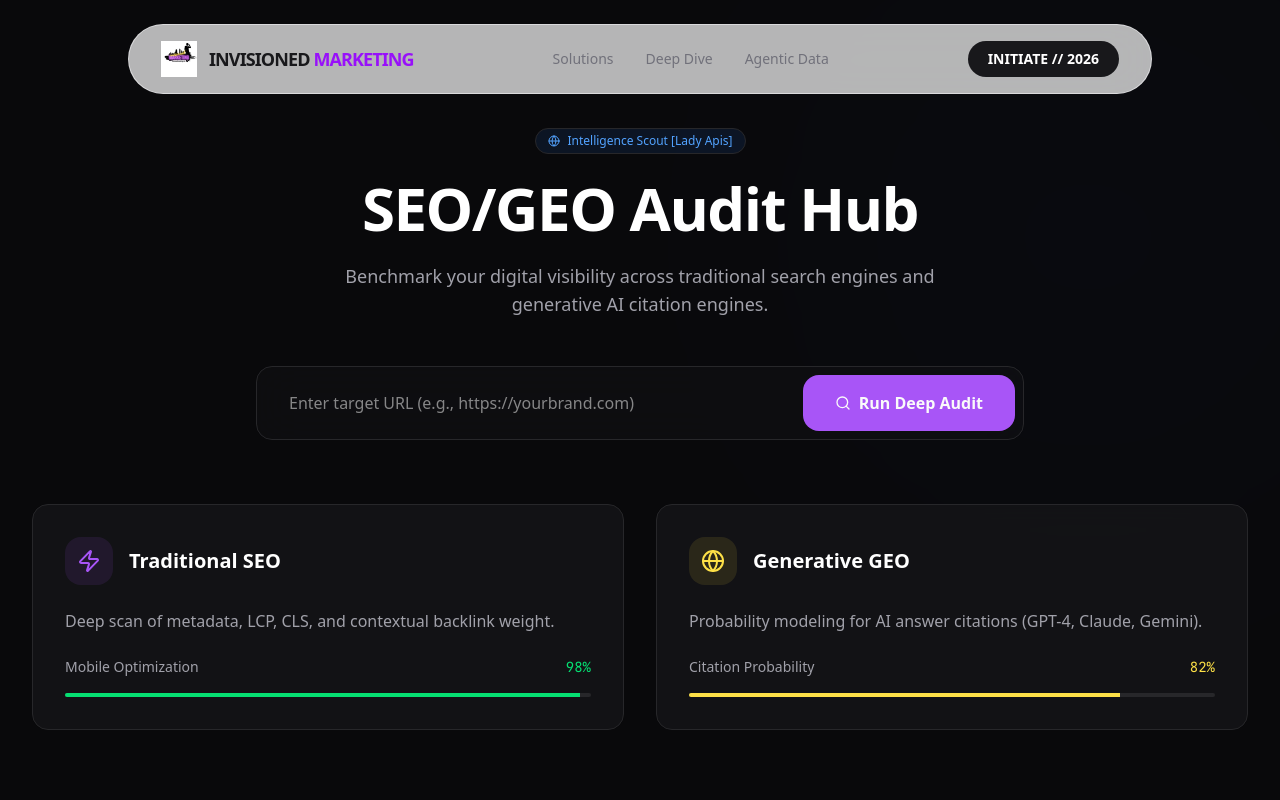
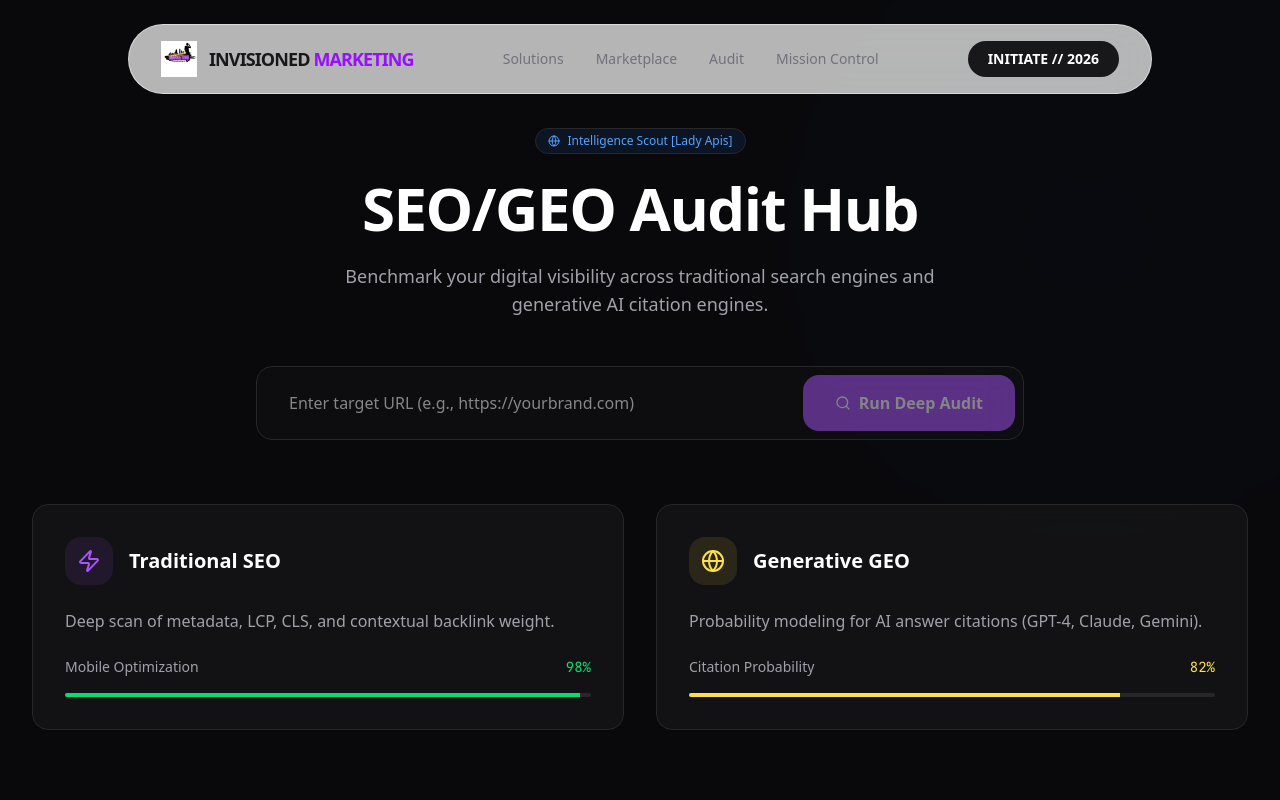
Before and after one commit to Cyberdad247/Portfolio, a Next.js app: page /audit in a window 1280 px wide. Shown: the top 800 px of the page. Built offline with nearby package versions, Linux system fonts and the light colour scheme; a web font is replaced by a local one.

Commit message:
feat: wire nextjs frontend to fastapi backend for audit and agent fleet status

```diff
--- a/app/ai-agents/page.tsx
+++ b/app/ai-agents/page.tsx
@@ -1,14 +1,47 @@
 "use client";
 
+import { useState, useEffect } from "react";
 import { motion } from "framer-motion";
 import { Cpu, Terminal, ShieldCheck, Bug, Search, MessageSquare, Globe, BrainCircuit } from "lucide-react";
 import { AmbientGlow } from "@/components/ui/ambient-glow";
-import { agents } from "@/config/agents.config";
+import { agents as staticAgents, AgentConfig } from "@/config/agents.config";
 
 const glassCard =
 	"rounded-2xl border border-border bg-card p-8 backdrop-blur-md relative overflow-hidden group";
 
 export default function AIAgentsPage() {
+	const [agents, setAgents] = useState<AgentConfig[]>(staticAgents);
+
+	useEffect(() => {
+		async function fetchAgentStatus() {
+			try {
+				const response = await fetch("/api/v1/agents");
+				if (response.ok) {
+					const data = await response.json();
+					const liveAgents = data.fleet || [];
+
+					// Merge live status with static visual configuration
+					setAgents((prev) =>
+						prev.map((agent) => {
+							const liveMatch = liveAgents.find((la: any) => la.id === agent.id);
+							if (liveMatch && liveMatch.status) {
+								return { ...agent, status: liveMatch.status };
+							}
+							return agent;
+						})
+					);
+				}
+			} catch (error) {
+				console.error("Failed to fetch live agent status:", error);
+			}
+		}
+
+		fetchAgentStatus();
+		// Poll every 10 seconds for live updates
+		const interval = setInterval(fetchAgentStatus, 10000);
+		return () => clearInterval(interval);
+	}, []);
+
 	return (
 		<main className="relative min-h-screen bg-background pt-32 pb-24 px-4 md:px-8 overflow-hidden">
 			<AmbientGlow color="bg-secondary/10" position="top-left" />
--- a/app/audit/page.tsx
+++ b/app/audit/page.tsx
@@ -1,5 +1,6 @@
 "use client";
 
+import { useState } from "react";
 import { motion } from "framer-motion";
 import { Search, Globe, FileCheck, Zap, AlertCircle, BarChart } from "lucide-react";
 import { AmbientGlow } from "@/components/ui/ambient-glow";
@@ -7,6 +8,45 @@ import { AmbientGlow } from "@/components/ui/ambient-glow";
 const glassCard = "rounded-2xl border border-border bg-card p-8 backdrop-blur-md relative overflow-hidden transition-all hover:border-primary/30";
 
 export default function AuditPage() {
+    const [isScanning, setIsScanning] = useState(false);
+    const [targetUrl, setTargetUrl] = useState("");
+    const [auditResult, setAuditResult] = useState<{ status: string, target: string, engine: string } | null>(null);
+    const [error, setError] = useState<string | null>(null);
+
+    const handleRunAudit = async () => {
+        if (!targetUrl) return;
+
+        setIsScanning(true);
+        setError(null);
+        setAuditResult(null);
+
+        try {
+            const response = await fetch("/api/v1/audit/seo-geo", {
+                method: "POST",
+                headers: {
+                    "Content-Type": "application/json",
+                },
+                body: JSON.stringify({ target_url: targetUrl, deep_scan: true }),
+            });
+
+            if (!response.ok) {
+                throw new Error("Failed to communicate with Lady Apis");
+            }
+
+            const data = await response.json();
+            setAuditResult(data);
+
+            // Simulate processing time before showing final mocked data (since the backend is currently returning queued status)
+            setTimeout(() => {
+                setIsScanning(false);
+            }, 1500);
+
+        } catch (err: any) {
+            setError(err.message || "An unexpected error occurred.");
+            setIsScanning(false);
+        }
+    };
+
     return (
         <main className="relative min-h-screen bg-background pt-32 pb-24 px-4 md:px-8 overflow-hidden">
             <AmbientGlow color="bg-blue-500/10" position="top-right" />
@@ -31,14 +71,41 @@ export default function AuditPage() {
                     <div className="flex flex-col md:flex-row gap-4 p-2 rounded-2xl border border-border bg-card/50 backdrop-blur-xl">
                         <input
                             type="text"
+                            value={targetUrl}
+                            onChange={(e) => setTargetUrl(e.target.value)}
                             placeholder="Enter target URL (e.g., https://yourbrand.com)"
                             className="flex-1 bg-transparent border-none px-6 py-4 text-white focus:outline-none focus:ring-0"
                         />
-                        <button className="bg-primary text-primary-foreground px-8 py-4 rounded-xl font-bold transition-all hover:brightness-110 active:scale-95 flex items-center justify-center gap-2">
-                            <Search className="w-4 h-4" />
-                            Run Deep Audit
+                        <button
+                            onClick={handleRunAudit}
+                            disabled={isScanning || !targetUrl}
+                            className="bg-primary text-primary-foreground px-8 py-4 rounded-xl font-bold transition-all hover:brightness-110 active:scale-95 flex items-center justify-center gap-2 disabled:opacity-50"
+                        >
+                            {isScanning ? (
+                                <>
+                                    <div className="w-4 h-4 border-2 border-primary-foreground border-t-transparent rounded-full animate-spin" />
+                                    <span>Scanning...</span>
+                                </>
+                            ) : (
+                                <>
+                                    <Search className="w-4 h-4" />
+                                    <span>Run Deep Audit</span>
+                                </>
+                            )}
                         </button>
                     </div>
+                    {error && (
+                        <div className="mt-4 p-4 rounded-lg bg-red-500/10 border border-red-500/20 text-red-400 text-sm flex items-center gap-2">
+                            <AlertCircle className="w-4 h-4" />
+                            {error}
+                        </div>
+                    )}
+                    {auditResult && !isScanning && (
+                        <div className="mt-4 p-4 rounded-lg bg-green-500/10 border border-green-500/20 text-green-400 text-sm flex items-center gap-2">
+                            <Zap className="w-4 h-4" />
+                            Status: {auditResult.status} | Target: {auditResult.target} | Engine: {auditResult.engine}
+                        </div>
+                    )}
                 </div>
 
                 <div className="grid grid-cols-1 md:grid-cols-2 gap-8">
--- a/components/agentic-dashboard.tsx
+++ b/components/agentic-dashboard.tsx
@@ -23,7 +23,7 @@ import {
 	XAxis,
 	YAxis,
 } from "recharts";
-import { agents } from "@/config/agents.config";
+import { agents as staticAgents, AgentConfig } from "@/config/agents.config";
 import { siteConfig } from "@/config/site";
 import type { NexusEvent } from "@/lib/nexus-sync";
 import { liveFeedLog as staticFeed, performanceData } from "./dashboard/data";
@@ -35,6 +35,7 @@ const glassCard =
 export default function AgenticDashboard(): JSX.Element {
 	const [currentTime, setCurrentTime] = useState<string>("");
 	const [dynamicLogs, setDynamicLogs] = useState<NexusEvent[]>([]);
+	const [agents, setAgents] = useState<AgentConfig[]>(staticAgents);
 
 	useEffect(() => {
 		setCurrentTime(new Date().toLocaleTimeString());
@@ -61,6 +62,36 @@ export default function AgenticDashboard(): JSX.Element {
 			clearInterval(timer);
 			window.removeEventListener("nexus-dashboard-sync", handleEvent);
 		};
+	}, []);
+
+	useEffect(() => {
+		async function fetchAgentStatus() {
+			try {
+				const response = await fetch("/api/v1/agents");
+				if (response.ok) {
+					const data = await response.json();
+					const liveAgents = data.fleet || [];
+
+					// Merge live status with static visual configuration
+					setAgents((prev) =>
+						prev.map((agent) => {
+							const liveMatch = liveAgents.find((la: any) => la.id === agent.id);
+							if (liveMatch && liveMatch.status) {
+								return { ...agent, status: liveMatch.status };
+							}
+							return agent;
+						})
+					);
+				}
+			} catch (error) {
+				console.error("Failed to fetch live agent status:", error);
+			}
+		}
+
+		fetchAgentStatus();
+		// Poll every 10 seconds for live updates
+		const interval = setInterval(fetchAgentStatus, 10000);
+		return () => clearInterval(interval);
 	}, []);
 
 	const allLogs = [...dynamicLogs, ...staticFeed].slice(0, 10);
--- a/components/navbar.tsx
+++ b/components/navbar.tsx
@@ -9,8 +9,9 @@ import { siteConfig } from "@/config/site";
 
 const navLinks = [
 	{ label: "Solutions", href: "/services" },
-	{ label: "Deep Dive", href: "/deep-dive/top-us-digital-marketing-agencies" },
-	{ label: "Agentic Data", href: "/#dashboard" },
+	{ label: "Marketplace", href: "/agent-marketplace" },
+	{ label: "Audit", href: "/audit" },
+	{ label: "Mission Control", href: "/dashboard" },
 ];
 
 export default function Navbar() {
```
